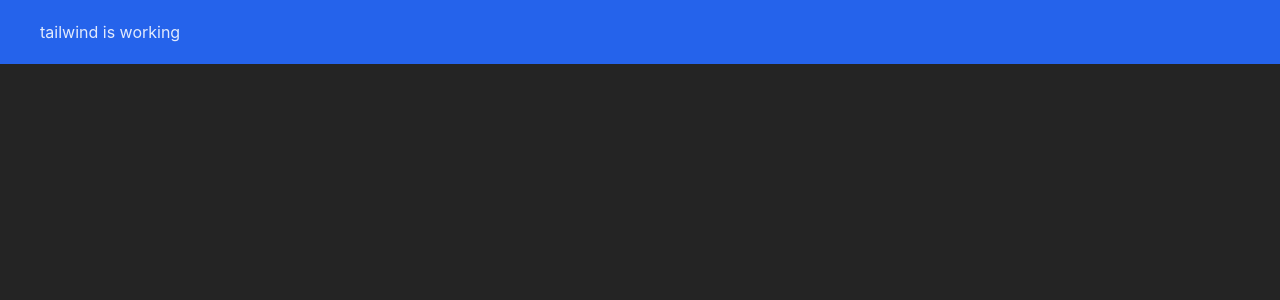
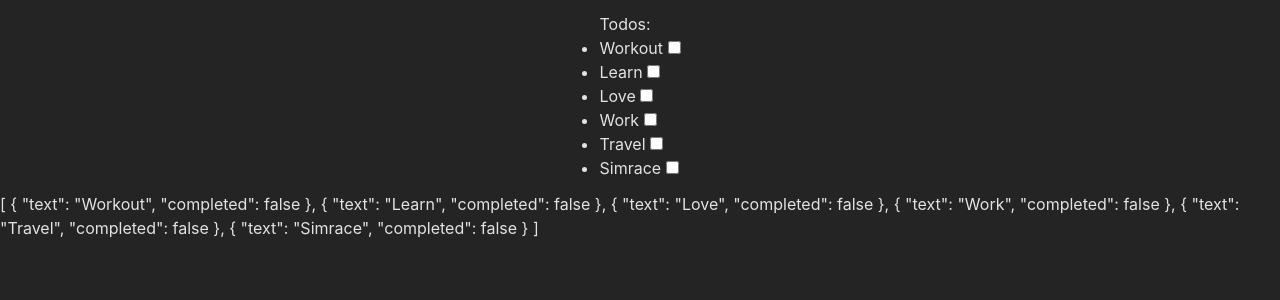
Before and after one commit to keyproco/dasboto, a Vue app: page / in a window 1280 px wide. Shown: the top 300 px of the page. Built offline with nearby package versions, Linux system fonts and the light colour scheme.

Commit message:
listed tasks to complete

```diff
--- a/src/App.vue
+++ b/src/App.vue
@@ -1,11 +1,47 @@
 <script setup>
+import { ref } from 'vue';
+  const todos = ref([
+  {
+    text: 'Workout',
+    completed: false,
+  },
+  {
+    text: 'Learn',
+    completed: false,
+  },
+  {
+    text: 'Love',
+    completed: false,
+  },
+  {
+    text: 'Work',
+    completed: false,
+  },
+  {
+    text: 'Travel',
+    completed: false,
+  },
+  {
+    text: 'Simrace',
+    completed: false,
+  },
+]);
 
 </script>
 
 <template>
-  <div class="px-10 py-5 bg-blue-600">
-    <h1>tailwind is working</h1>
-  </div>
+  <section class="h-full grid place-items-center">
+    <div class="p-3">
+      <h1 class="front-bold" >Todos:</h1>
+      <ul class="list-disc">
+        <li v-for="todo in todos" :key="todo.id">
+          {{ todo.text }}
+          <input type="checkbox" v-model="todo.completed" />
+        </li>
+      </ul>
+    </div>
+    {{ todos }}
+  </section>
 </template>
 
 <style scoped>
--- a/src/style.css
+++ b/src/style.css
@@ -4,16 +4,9 @@
 
  :root {
   font-family: Inter, system-ui, Avenir, Helvetica, Arial, sans-serif;
-  line-height: 1.5;
-  font-weight: 400;
 
   color-scheme: light dark;
   color: rgba(255, 255, 255, 0.87);
   background-color: #242424;
 
-  font-synthesis: none;
-  text-rendering: optimizeLegibility;
-  -webkit-font-smoothing: antialiased;
-  -moz-osx-font-smoothing: grayscale;
-  -webkit-text-size-adjust: 100%;
 }
```
